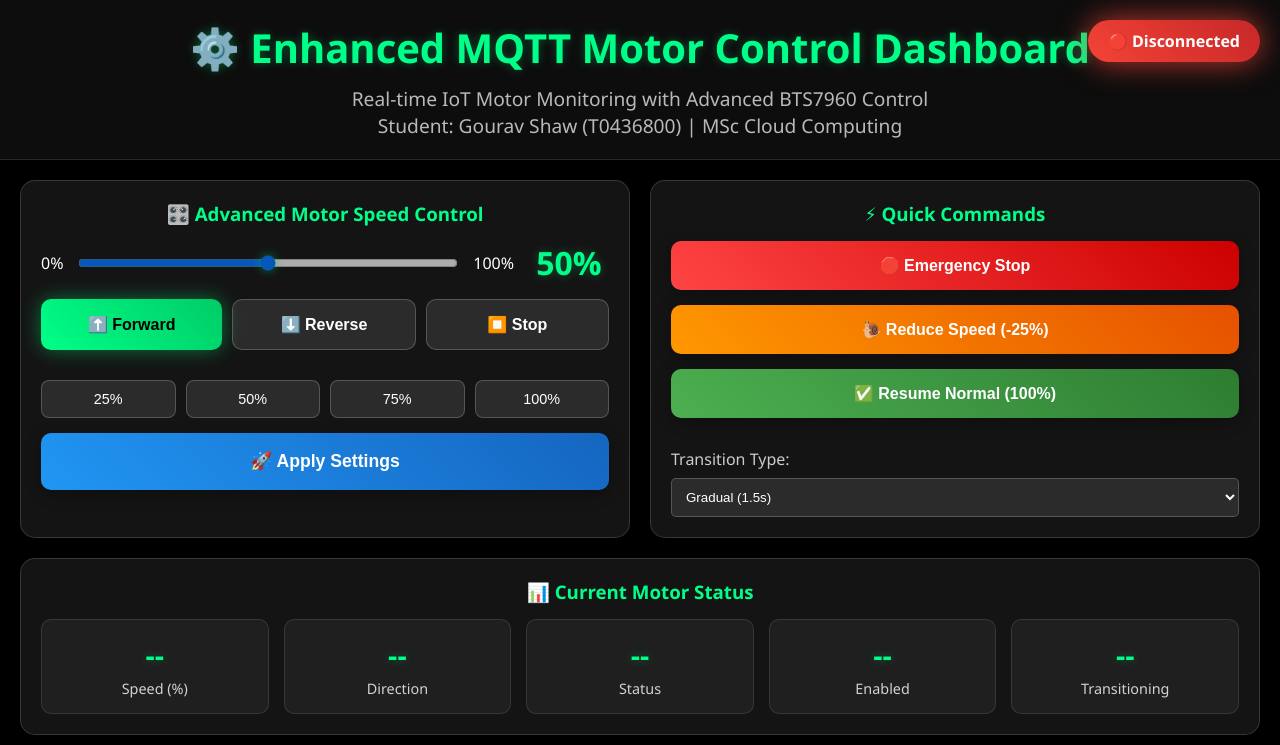
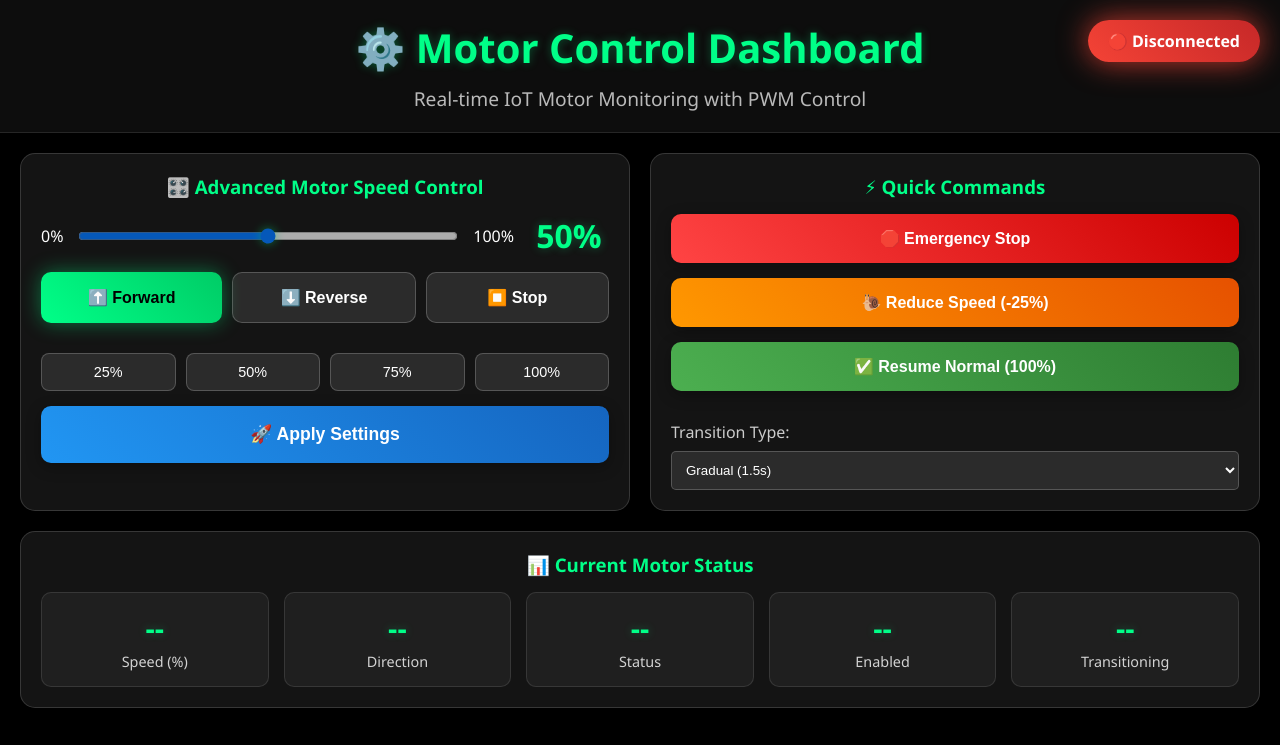
Before and after one commit to gouravshaw/motor_monitoring, a website: page public/index.html in a window 1280 px wide. Shown: the top 745 px of the page. Drawn offline with nearby package versions, Linux system fonts and the light colour scheme; no server answers.

```diff
--- a/public/index.html
+++ b/public/index.html
@@ -555,9 +555,8 @@
     <div class="command-feedback" id="commandFeedback"></div>
 
     <div class="header">
-        <h1>⚙️ Enhanced MQTT Motor Control Dashboard</h1>
-        <p>Real-time IoT Motor Monitoring with Advanced BTS7960 Control</p>
-        <p>Student: Gourav Shaw (T0436800) | MSc Cloud Computing</p>
+        <h1>⚙️ Motor Control Dashboard</h1>
+        <p>Real-time IoT Motor Monitoring with PWM Control</p>
     </div>
 
     <div class="container">
```
Also changed, not shown: 1 other file.
